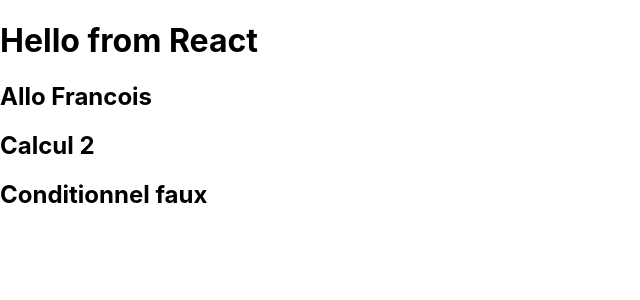
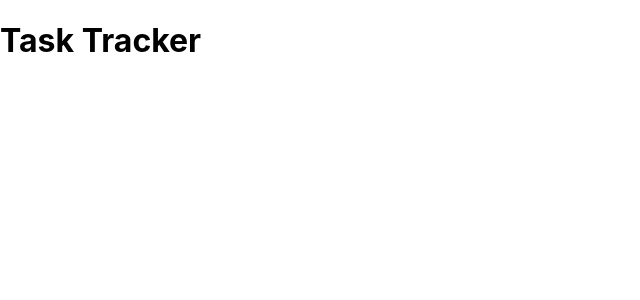
Before and after one commit to zeprof/react-task-tracker-v18.2, a React (Create React App) app: page / in a window 1280 px wide. Shown: the top 300 px of the page, without its empty margins (0-640 px from the left). Built offline with nearby package versions, Linux system fonts and the light colour scheme.

Commit message:
Premier composant React

```diff
--- a/src/App.js
+++ b/src/App.js
@@ -1,17 +1,12 @@
 
 import './App.css';
+import Header from './components/Header'
 
 function App() {
-  const name = 'Francois'
-  const x = false
-
   return (
-    <>
-      <h1>Hello from React</h1>
-      <h2>Allo {name}</h2>
-      <h2>Calcul {1 +1}</h2>
-      <h2>Conditionnel {x ? 'vrai' : 'faux'}</h2>
-    </>
+    <div className='container'>
+      <Header/>
+    </div>
   );
 }
 
--- /dev/null
+++ b/src/components/Header.js
@@ -0,0 +1,10 @@
+
+const Header = () => {
+    return (
+        <header>
+          <h1>Task Tracker</h1>
+        </header>
+    )
+}
+
+export default Header
```
